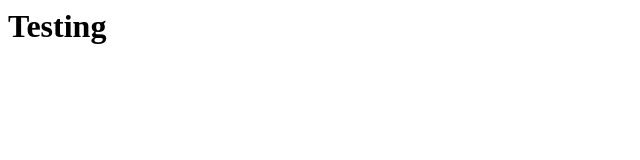
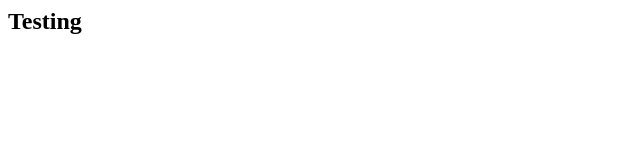
Before and after one commit to VincentvanG/First-website-attempt, a plain HTML site: page index.html in a window 1280 px wide. Shown: the whole page, without its empty margins (0-640 px from the left). Drawn offline with Linux system fonts and the light colour scheme.

Commit message:
Update index.html

```diff
--- a/index.html
+++ b/index.html
@@ -1 +1 @@
-<h1> Testing </h2>
+<h2> Testing </h2>
```
